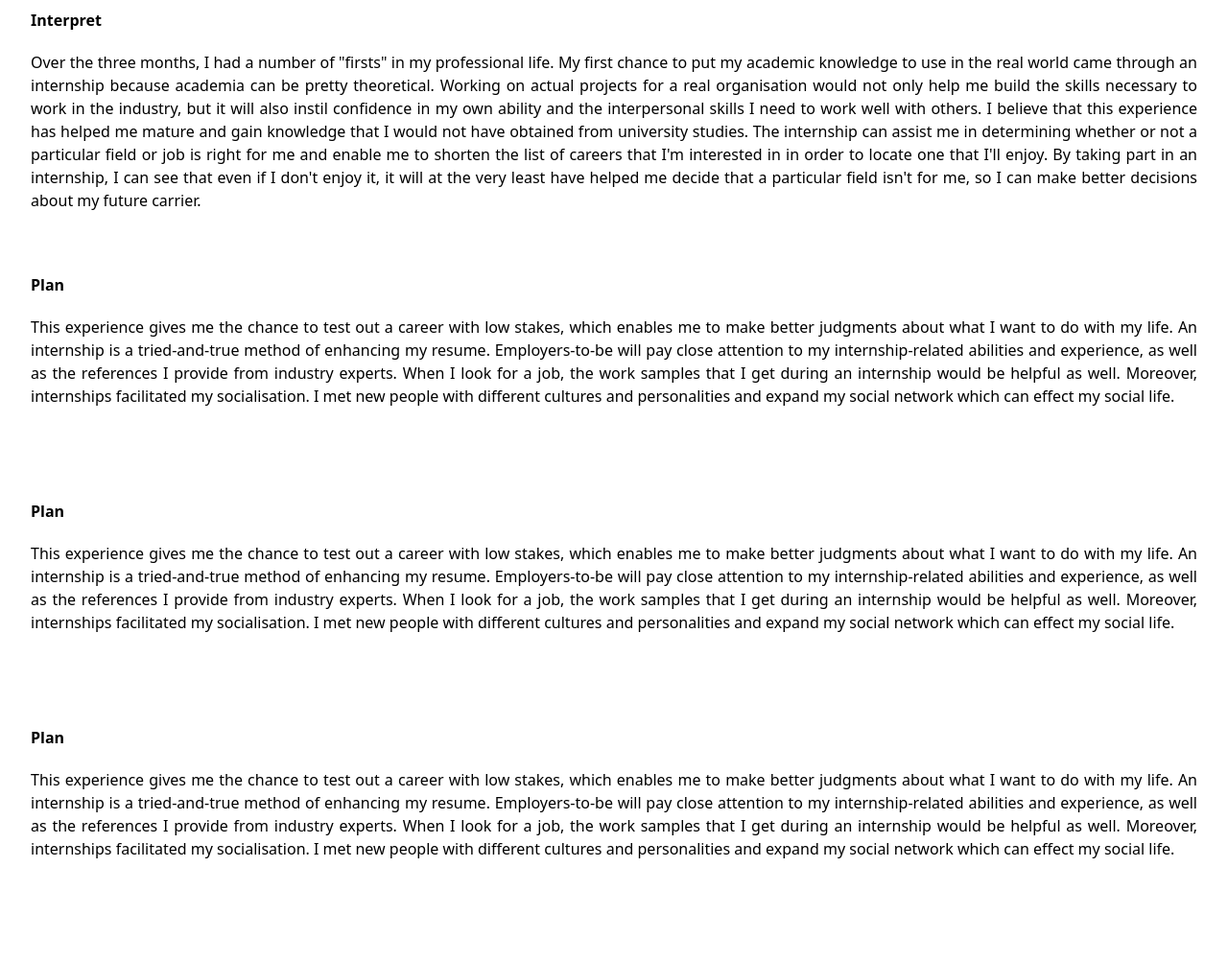
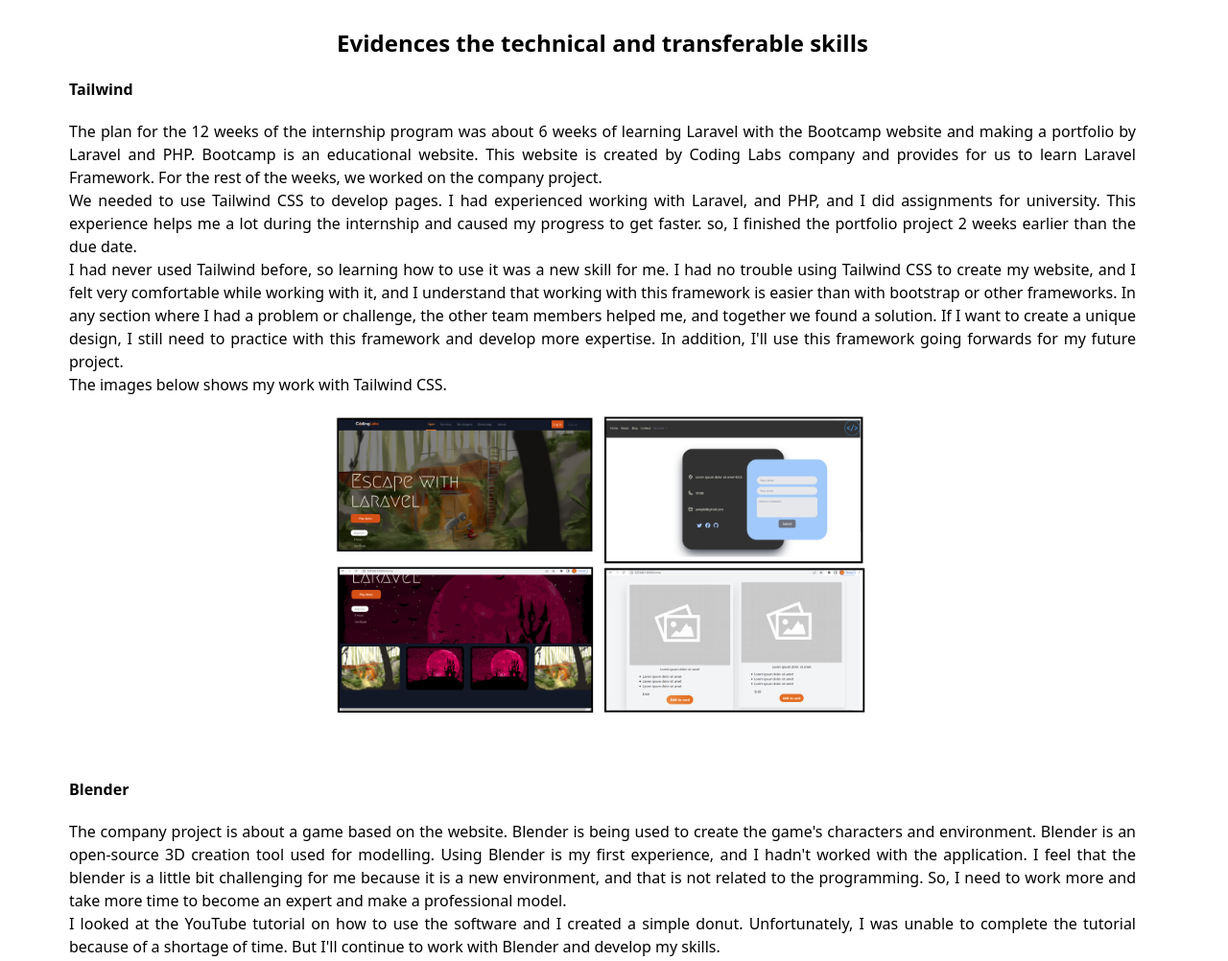
Before and after one commit to ati7697/portfolio, a website: page assignment.html in a window 1280 px wide. Shown: the part 1325-2327 px from the top of the page at 96% size. Before the commit the page ends 2286 px from the top, so only its background shows below. Drawn offline with nearby package versions, Linux system fonts and the light colour scheme; a web font is replaced by a local one.

Commit message:
add task 2, change css

```diff
--- a/assignment.html
+++ b/assignment.html
@@ -24,16 +24,13 @@
                 <a href="aboutMe.html" class="block  lg:inline-block lg:mt-0  hover:text-blue-300 mr-4">
                     About
                 </a>
-                <a href="" class="block  lg:inline-block lg:mt-0  hover:text-blue-300 mr-4">
-                    Blog
-                </a>
                 <a href="assignment.html" class="block  lg:inline-block lg:mt-0  hover:text-blue-300 mr-4">
                     Assignment
                 </a>
                 <a href="" class="block  lg:inline-block lg:mt-0  hover:text-blue-300 mr-4">
-                    Contact
+                    Blog
                 </a>
-                <div >
+                <div>
                     <div>
 
                     </div>
@@ -49,7 +46,7 @@
     </nav>
 
 </header>
-<div class="flex flex-col text-justify">
+<div class="flex flex-col text-justify ml-10 mr-16">
     <div class="m-8 space-y-5">
         <h1 class="flex font-bold text-2xl justify-center">critical reflection/analysis of my WIL Placement</h1>
         <h2 class="font-bold">Describe</h2>
@@ -123,60 +120,80 @@
 
     <div class="m-8 space-y-5">
         <h1 class="flex font-bold text-2xl justify-center">Evidences the technical and transferable skills</h1>
-        <h2 class="font-bold">Interpret</h2>
-        <p>Over the three months, I had a number of "firsts" in my professional life.
-            My first chance to put my academic knowledge to use in the real world came through an
-            internship because academia can be pretty theoretical. Working on actual projects for
-            a real organisation would not only help me build the skills necessary to work in the
-            industry, but it will also instil confidence in my own ability and the interpersonal
-            skills I need to work well with others. I believe that this experience has helped
-            me mature and gain knowledge that I would not have obtained from university studies.
-            The internship can assist me in determining whether or not a particular field or job is
-            right for me and enable me to shorten the list of careers that I'm interested in in order
-            to locate one that I'll enjoy. By taking part in an internship, I can see that even if
-            I don't enjoy it, it will at the very least have helped me decide that a particular field
-            isn't for me, so I can make better decisions about my future carrier.</p>
+        <h2 class="font-bold">Tailwind</h2>
+        <p>The plan for the 12 weeks of the internship program was about 6 weeks of learning Laravel with the
+            Bootcamp website and making a portfolio by Laravel and PHP. Bootcamp is an educational website. This
+            website is created by Coding Labs company and provides for us to learn Laravel Framework.
+            For the rest of the weeks, we worked on the company project.
+            <br>
+            We needed to use Tailwind CSS to develop pages. I had experienced working with Laravel, and PHP, and I did assignments for university.
+            This experience helps me a lot during the internship and caused my progress to get faster. so, I finished the portfolio project
+            2 weeks earlier than the due date.
+            <br>
+            I had never used Tailwind before, so learning how to use it was a new skill for me. I had no trouble using
+            Tailwind CSS to create my website, and I felt very comfortable while working with it, and I understand that
+            working with this framework is easier than with bootstrap or other frameworks. In any section where I had a problem or challenge, the other team
+            members helped me, and together we found a solution. If I want to create a unique design,
+            I still need to practice with this framework and develop more expertise. In addition, I'll use this framework going forwards
+            for my future project.
+            <br>
+            The images below shows my work with Tailwind CSS.
+        </p>
+        <img src="images/tailwind.png" class="figmaImage">
     </div>
 
     <div class="m-8 mb-16 space-y-5">
-        <h2 class="font-bold">Plan</h2>
-        <p>This experience gives me the chance to test out a career with low stakes, which enables me
-            to make better judgments about what I want to do with my life. An internship is a
-            tried-and-true method of enhancing my resume. Employers-to-be will pay close attention
-            to my internship-related abilities and experience, as well as the references I provide
-            from industry experts. When I look for a job, the work samples that I get during an
-            internship would be helpful as well. Moreover, internships facilitated my socialisation.
-            I met new people with different cultures and personalities and expand my social network which can
-            effect my social life.
+        <h2 class="font-bold">Blender</h2>
+        <p>The company project is about a game based on the website. Blender is being used to
+            create the game's characters and environment. Blender is an open-source 3D creation tool used for
+            modelling. Using Blender is my first experience, and I hadn't worked with the application. I feel that the blender
+            is a little bit challenging for me because it is a new environment, and that is not related to the programming. So,
+            I need to work more and take more time to become an expert and make a professional model.
+            <br>
+            I looked at the YouTube tutorial on how to use the software and I created a simple donut. Unfortunately, I was unable to complete
+            the tutorial because of a shortage of time. But I'll continue to work with Blender and develop my skills.
+
         </p>
+        <img src="images/blender.png" class="figmaImage">
+
     </div>
 
     <div class="m-8 mb-16 space-y-5">
-        <h2 class="font-bold">Plan</h2>
-        <p>This experience gives me the chance to test out a career with low stakes, which enables me
-            to make better judgments about what I want to do with my life. An internship is a
-            tried-and-true method of enhancing my resume. Employers-to-be will pay close attention
-            to my internship-related abilities and experience, as well as the references I provide
-            from industry experts. When I look for a job, the work samples that I get during an
-            internship would be helpful as well. Moreover, internships facilitated my socialisation.
-            I met new people with different cultures and personalities and expand my social network which can
-            effect my social life.
+        <h2 class="font-bold">Unity</h2>
+        <p>The business is using Unity to publish the game on the website. Unity is a cross-platform
+            game engine. Likewise to Blender, I had no prior knowledge of Unity. I thus begin learning
+            it by watching tutorials on YouTube, visiting the Unity website, and asking for assistance
+            from other team members.
+            <br>
+            I created a small Mario-style game for practise where the player may move and jump around
+            and collect coins. For any movement of a character or having sound in the game or any changes
+            that going to happen in the game, there will be writing code and programming with C#.
+            So, C# is used with Unity. C# is an object-oriented, and type-safe programming language.
+            Although I had never worked with C# before, I found it to be no issue because all programming
+            languages have a similar writing style. And I found it simple to learn C#.
+            I learned C# by visiting the W3school website and watching YouTube tutorials.
+            <br>
+            I liked working with Unity because of how programming and Unity are related.
+            I will therefore continue to utilise Unity and accept any projects involving
+            this programme. I must consequently sharpen my skills and practise more.
         </p>
+        <img src="images/unity1.png" class="figmaImage">
+        <img src="images/unity.png" class="figmaImage">
+
+
     </div>
 
 
 
     <div class="m-8 mb-16 space-y-5">
-        <h2 class="font-bold">Plan</h2>
-        <p>This experience gives me the chance to test out a career with low stakes, which enables me
-            to make better judgments about what I want to do with my life. An internship is a
-            tried-and-true method of enhancing my resume. Employers-to-be will pay close attention
-            to my internship-related abilities and experience, as well as the references I provide
-            from industry experts. When I look for a job, the work samples that I get during an
-            internship would be helpful as well. Moreover, internships facilitated my socialisation.
-            I met new people with different cultures and personalities and expand my social network which can
-            effect my social life.
-        </p>
+        <h1 class="flex font-bold text-2xl justify-center">Evidence my approach to continuous learning</h1>
+        <p>
+           My major in undergraduate was different. I studied urban planning, but when I was a bachelor's student, my method of learning new skills was totally different. I had to learn GIS, Photoshop, and 3Dmax for my bachelor's degree. I didn't use YouTube videos at the time to learn these applications, instead, I only took the course materials in class. I wasn't very good at finding information online, so I only became better by going over the course materials again. But for the master, I adjust my approach to sharpen my abilities. I make an effort to search for various materials using various methods. I can learn more effectively and quickly pick up new abilities due to this approach. In addition, the new way I learn skills and develop them at work makes it much easier for me to work on projects, get better outcomes, and go above and beyond what the company expects.
+            <br>
+            while I was studying for my bachelor, when I issued a problem or challenge I didn't know how to solve problems but in my master, My viewpoint on issues and challenges has changed, and I've learned how to look for solutions to problems and how to address challenges. There are always issues and challenges at work due to the various projects that may arise, and one of the key things is to first recognise the issue before attempting to solve it.
+            <br>
+            Working together as a team and communicating effectively are key. Since most projects involve teams and members from various cultural backgrounds and personality types, effective teamwork depends on effective communication. People from a different department may also be involved in a project, and effective communication between them is crucial. While I had worked in a team with other students for my bachelor's, I had no prior experience working a job or interacting with coworkers in an office setting.
+            However, the internship program allows me the opportunity to work in a professional setting and gain experience communicating with team members. Additionally, having experience with group projects for my bachelor's and master's degrees has helped me communicate more effectively.        </p>
     </div>
 
 
--- a/main.css
+++ b/main.css
@@ -65,3 +65,10 @@
     background-color: rgb(82 82 82)
 ;
 }
+
+.figmaImage{
+    display: block;
+    margin-left: auto;
+    margin-right: auto;
+    width: 50%;
+}
```
Also changed, not shown: aboutMe.html (+5 -7 lines), index.html (+0 -5 lines).
